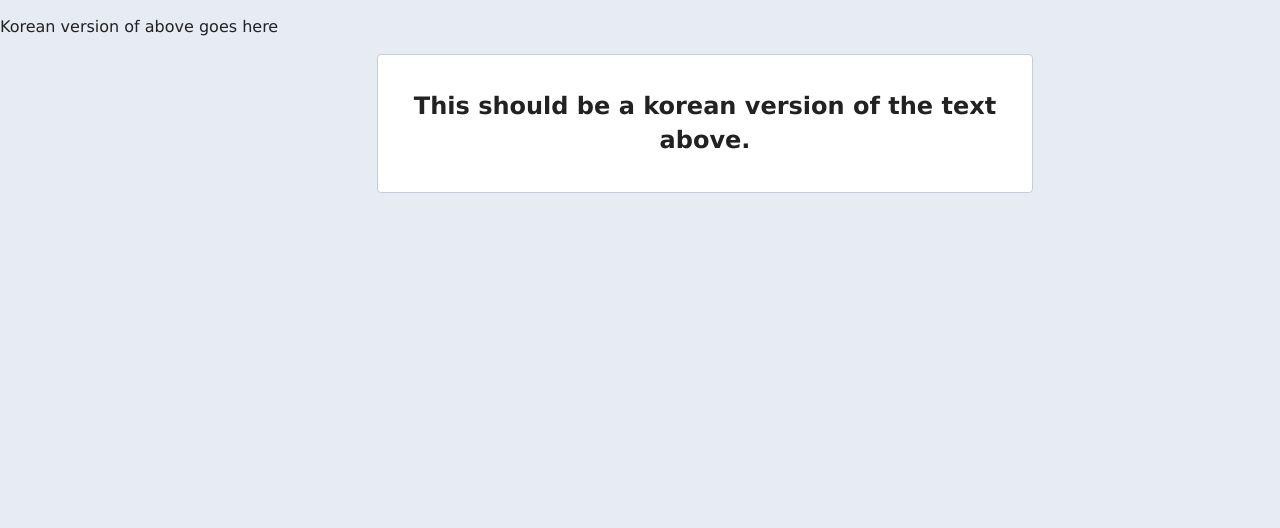
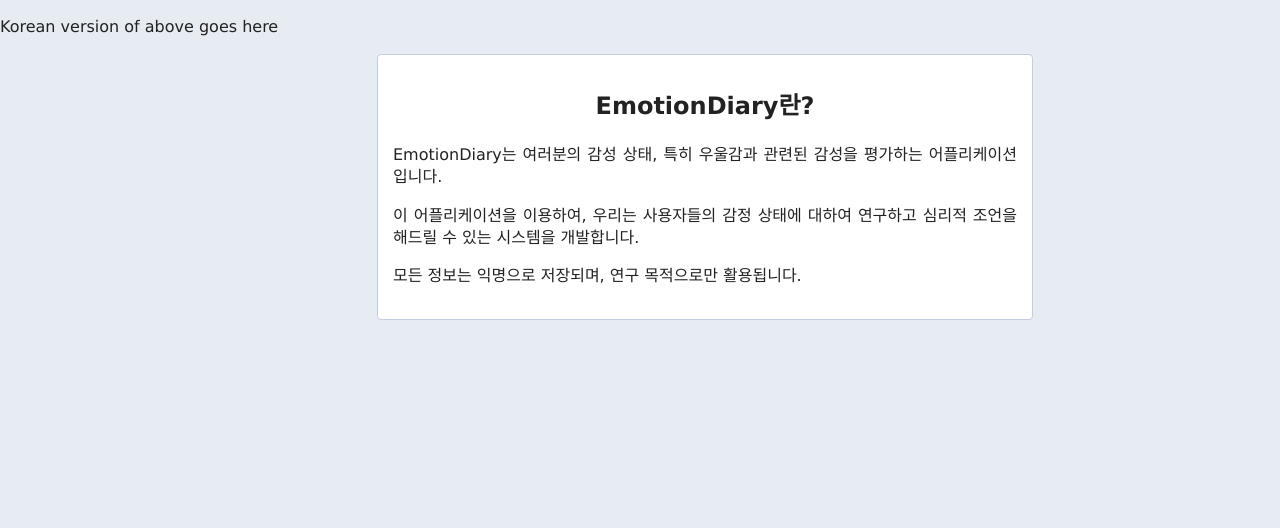
Before and after one commit to pinetree408/p-emotiondiary, a Flask app: template templates/about.html in a window 1280 px wide. Shown: the part 44-572 px from the top of the page. Run offline with Flask 2, Linux system fonts and the light colour scheme; the template is opened without the code that fills it, so the values that code supplies are empty.

Commit message:
Updated Korean translation of template
-

```diff
--- a/templates/about.html
+++ b/templates/about.html
@@ -8,5 +8,8 @@
 {% endblock %}
 
 {% block contentBoxKR %}
-<h2 class="centerText">This should be a korean version of the text above.</h2>
+<h2 class="centerText">EmotionDiary란?</h2>
+    <p>EmotionDiary는 여러분의 감성 상태, 특히 우울감과 관련된 감성을 평가하는 어플리케이션입니다.</p>
+    <p>이 어플리케이션을 이용하여, 우리는 사용자들의 감정 상태에 대하여 연구하고 심리적 조언을 해드릴 수 있는 시스템을 개발합니다.</p>
+    <p>모든 정보는 익명으로 저장되며, 연구 목적으로만 활용됩니다.</p>
 {% endblock %}
```
